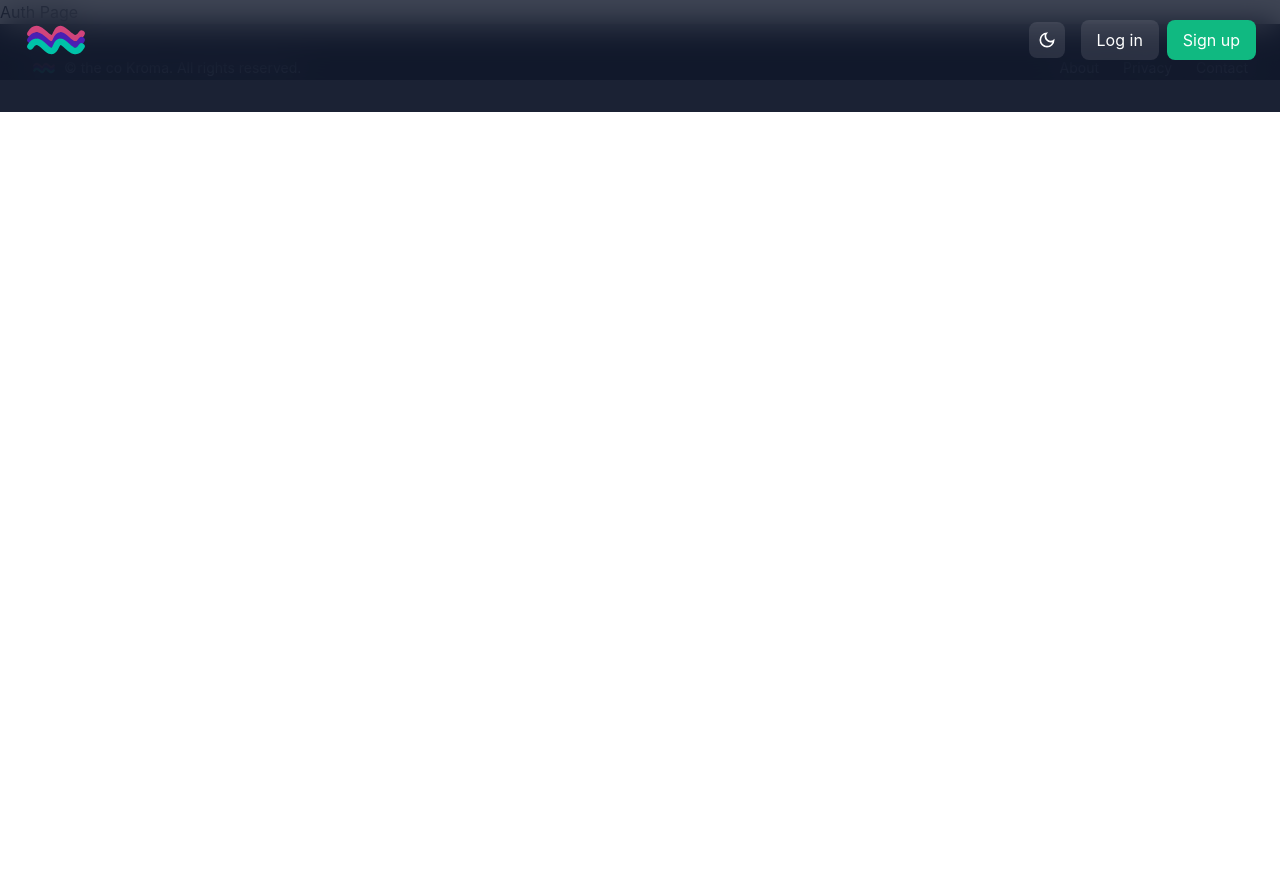
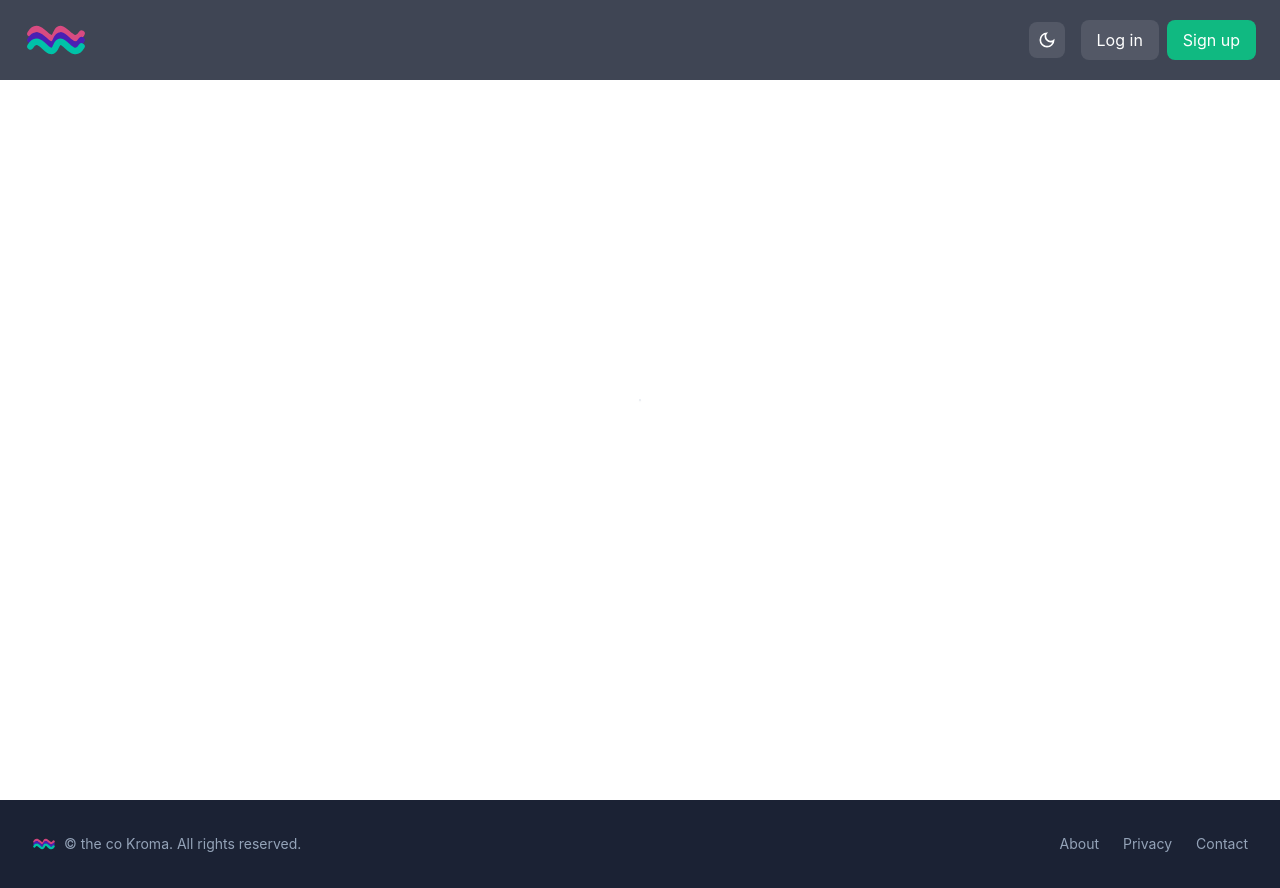
Before and after one commit to SalahHaddara/kroma-app, a React (Vite) app: page /login in a window 1280 px wide. Before the commit the page ends 800 px from the top, so only its background shows below. Built offline with nearby package versions, Linux system fonts and the light colour scheme.

Commit message:
Add basic page layout structure

```diff
--- a/src/pages/AuthPage.tsx
+++ b/src/pages/AuthPage.tsx
@@ -6,7 +6,12 @@ interface AuthPageProps {
 }
 
 const AuthPage: React.FC<AuthPageProps> = ({isLogin}) => {
-    return <div>Auth Page</div>;
+    return (
+        <div className="min-h-screen flex items-center justify-center p-4">
+            <Card>
+            </Card>
+        </div>
+    );
 };
 
 export default AuthPage;
```
